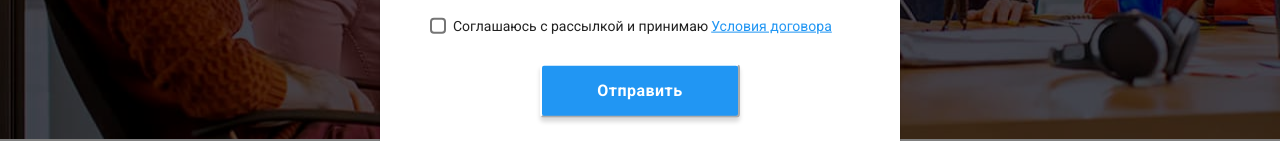
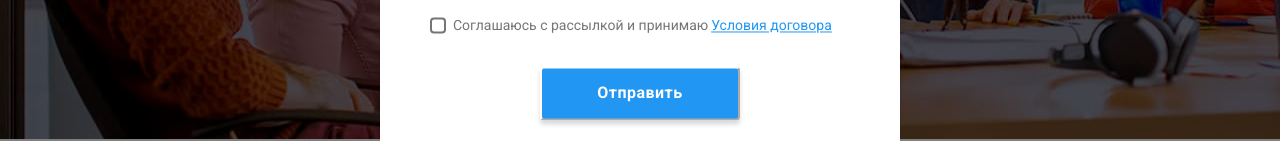
Before and after one commit to MatveiTrepelets/goit-markup-hw-06, a plain HTML site: page index.html in a window 1280 px wide. Both pictures are taken after a click on the button "Заказать услугу". Shown: the part 533-674 px from the top of the page. Drawn offline with nearby package versions, Linux system fonts and the light colour scheme.

Commit message:
Add files via upload

```diff
--- a/css/styles.css
+++ b/css/styles.css
@@ -692,6 +692,7 @@ textarea{
     color: var(--brand-color);
     padding: 0px;
     padding-left: 3px;
+
 }
 .send_button{
     padding: 10px 55px 10px 55px;
@@ -780,4 +781,9 @@ textarea{
     display: flex;
     align-items: center;
     padding: 20px 10px 30px 10px;
+    font-style: normal;
+    font-weight: 400;
+    font-size: 14px;
+    line-height: 1.6;
+    color: var(--second-color);
 }
```
